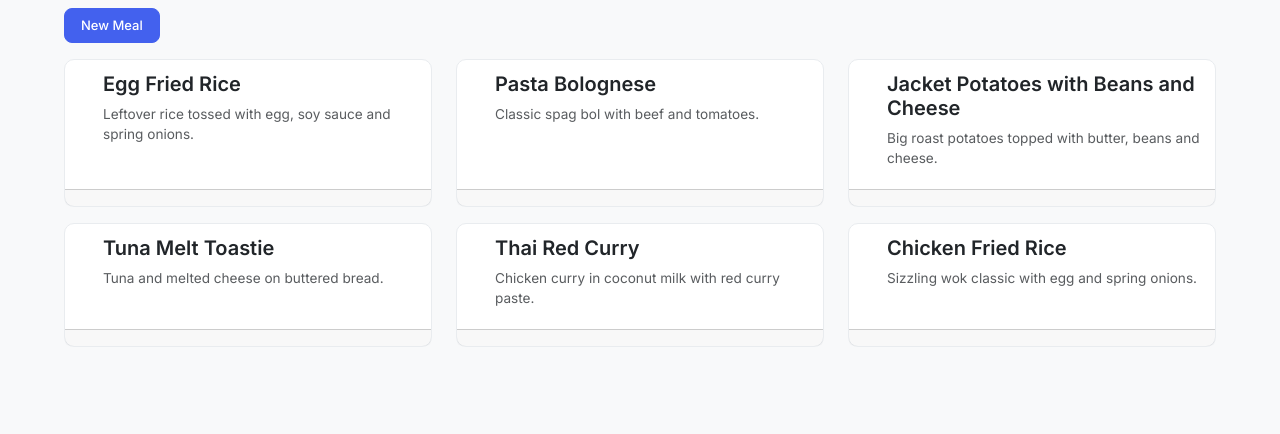
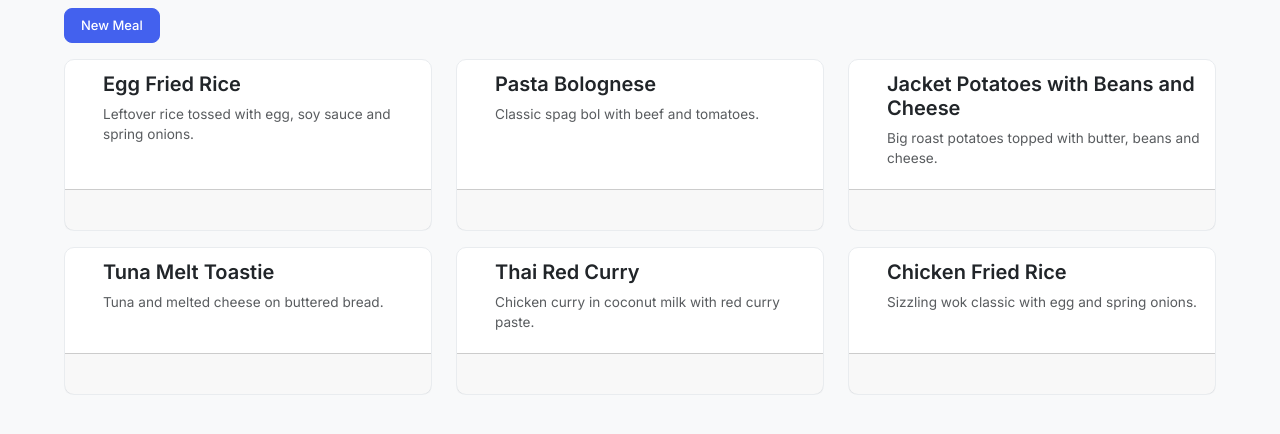
Before and after one commit to spellers/shopping-app, a Flask app: page /meal_tracker in a window 1280 px wide. Shown: the part 134-568 px from the top of the page. Run offline with Flask 3, Linux system fonts and the light colour scheme; data comes from the database, SQL or seed files in the repository; data that the repository does not hold is empty.

Commit message:
Meal tiles: footer ~40px, card body min-height 100px

```diff
--- a/templates/meal_tracker.html
+++ b/templates/meal_tracker.html
@@ -16,13 +16,13 @@
 {% for meal in meals %}
 <div class="col-md-4 mb-3">
     <div class="card meal-card d-flex flex-column" style="cursor:pointer; position:relative; height:100%;" onclick="window.location='/meal_tracker/{{ meal.id }}'">
-        <div class="card-body" style="flex:1; position:relative;">
+        <div class="card-body" style="flex:1; min-height:100px; position:relative;">
             <h5 class="card-title" style="margin-bottom:8px; font-weight:600; margin-left:24px; display:-webkit-box; -webkit-line-clamp:2; -webkit-box-orient:vertical; overflow:hidden;">{{ meal.name }}</h5>
             {% if meal.description %}
             <p class="card-text text-muted mb-2" style="font-size:0.85rem; margin-left:24px; display:-webkit-box; -webkit-line-clamp:2; -webkit-box-orient:vertical; overflow:hidden;">{{ meal.description }}</p>
             {% endif %}
         </div>
-        <div class="card-footer"></div>
+        <div class="card-footer" style="padding: 1.25rem 1.25rem;"></div>
     </div>
 </div>
 {% endfor %}
```
